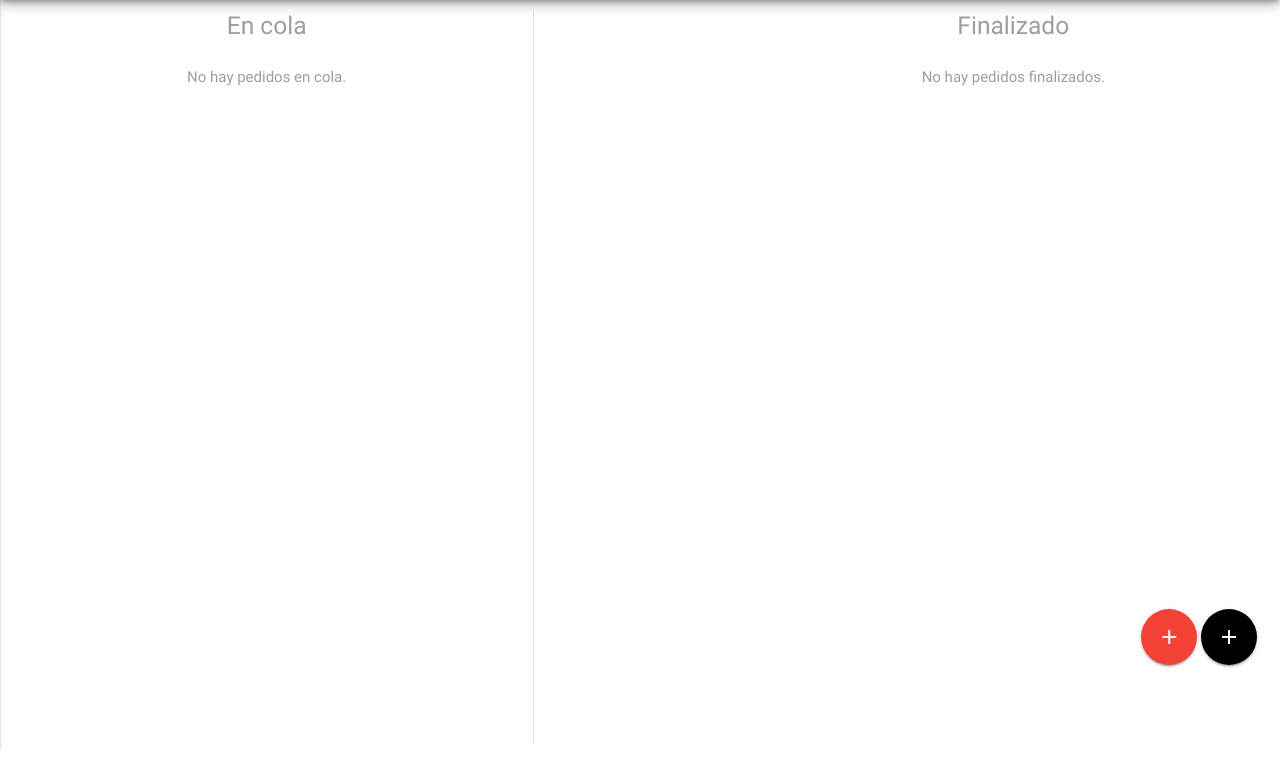
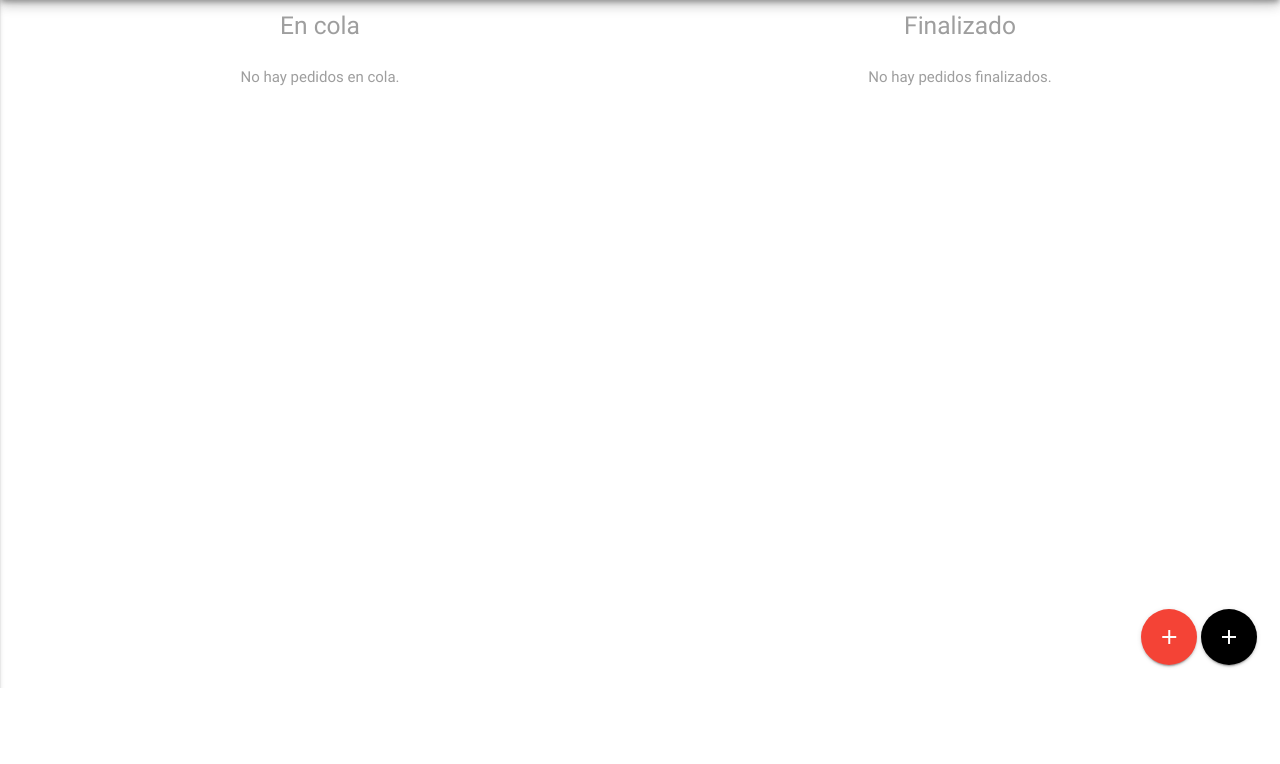
Before and after one commit to leonelmoyanoo/controlPanel, a PHP site: page /cargar_pedidos.php in a window 1280 px wide. Shown: the part 112-876 px from the top of the page. After the commit the page ends 800 px from the top, so only its background shows below. Run offline with PHP 8.4, Linux system fonts and the light colour scheme; data comes from the database, SQL or seed files in the repository; data that the repository does not hold is empty; some libraries are stand-ins or nearby versions.

Commit message:
delete 'pedidos ya' mode and better design of 'pedidos'

```diff
--- a/api.php
+++ b/api.php
@@ -1220,6 +1220,7 @@
                                                 `ID_SubPedido`,
                                                 `Cantidad`';
                                   $valores = $idOrden.','.'2'.','.$id.','.$foodS.','.'1';
+
                                   if (INSERT($tables["order_Products"],$columnas,$valores)) {
                                     for ($x=0; $x < count($soat); $x++) {
 
@@ -1264,7 +1265,6 @@
                             }
                           }
                         }
-
                         if (count($drink)>0) {
                           for ($i=0; $i < count($drink); $i++) {
                             $sql = 'SELECT COUNT(*) FROM '.$tables["order_Products"].'
@@ -1299,8 +1299,6 @@
                             }
                           }
                         }
-
-
                         if (count($promo)>0) {
                           for ($i=0; $i < count($promo); $i++) {
                             $sql = 'SELECT COUNT(*) FROM '.$tables["order_Products"].'
--- a/bd/controlpanel.sql
+++ b/bd/controlpanel.sql
@@ -8,7 +8,7 @@
 -- PHP Version: 7.4.7
 
 SET SQL_MODE = "NO_AUTO_VALUE_ON_ZERO";
-START TRANSACTION;
+START TRANSACTION;moyano@1809@erp@2019#secret
 SET time_zone = "+00:00";
 
 
--- a/cargar_pedidos.php
+++ b/cargar_pedidos.php
@@ -11,7 +11,7 @@
 </div>
 
 <div class="row">
-  <div class="col s5">
+  <div class="col s6">
     <!-- Inner right -->
     <div class="row">
 
@@ -23,9 +23,7 @@
     </div>
   </div>
 
-  <div class="col s2 inner"></div> <!-- Separator -->
-
-  <div class="col s5">
+  <div class="col s6">
     <!-- Inner right -->
     <div class="row">
       <h5 class="col s12 grey-text center-align">Finalizado</h5>
@@ -235,10 +233,6 @@
             <input class="with-gap" name="radio" id="Regalo" type="radio" />
             <label for=Regalo>Regalo</label>
           </label>
-          <label>
-            <input class="with-gap" name="radio" id="PedidosYa" type="radio" />
-            <label for=PedidosYa>Pedidos Ya!</label>
-          </label>
         </div>
         <div class="row">
           <input type="number" name="num" pattern="[0-9]" id="num" class="verify num" required>
--- a/scripts/cargar_pedidos.js
+++ b/scripts/cargar_pedidos.js
@@ -325,7 +325,7 @@
                                             <div class="card z-depth-5" >
                                                 <div class="card-content white left-align">
                                                 <span class="card-title black-text">
-                                                    Pedido: #` + data[0]["IDFinal"] + `
+                                                    Pedido: #` + id + `
                                                 </span>
                                                 <p>
                                                     Precio: $` + data[0]["Total"] + `
```
